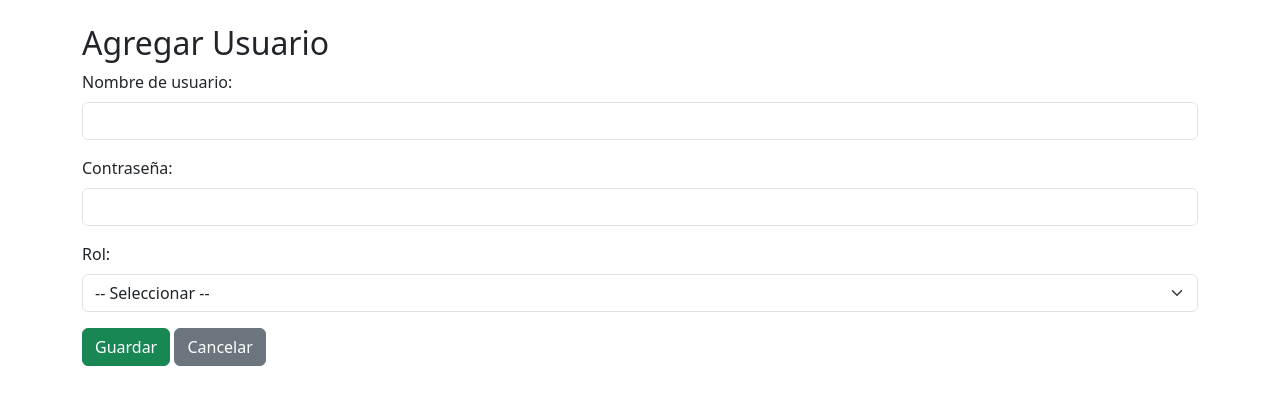
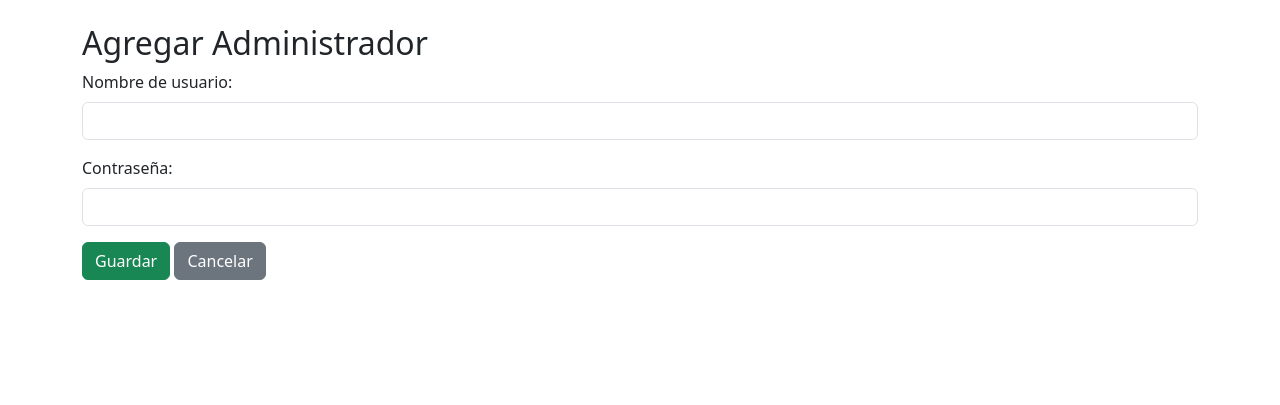
Before and after one commit to AAron2124/proyecto_final, a PHP site: page /usuarios/crear_usuario.php in a window 1280 px wide. Shown: the part 56-461 px from the top of the page. Run offline with PHP 8.4, Linux system fonts and the light colour scheme.

Commit message:
se modifica ususarios

```diff
--- a/admin/alumnos/editar.php
+++ b/admin/alumnos/editar.php
@@ -22,7 +22,6 @@ if ($_SERVER['REQUEST_METHOD'] === 'POST') {
     $telefono = $_POST['telefono'] ?? '';
     $correo = $_POST['correo'] ?? '';
 
-    // Aquí puedes agregar validaciones si quieres
 
     // Actualizar en BD
     $sql = "UPDATE alumnos SET nombre = ?, apellido = ?, fecha_nacimiento = ?, direccion = ?, telefono = ?, correo = ? WHERE id = ?";
--- a/admin/alumnos/eliminar.php
+++ b/admin/alumnos/eliminar.php
@@ -26,9 +26,8 @@ $usuario_id = $alumno['usuario_id'];
 $stmt = $pdo->prepare("DELETE FROM alumnos_grupos WHERE alumno_id = ?");
 $stmt->execute([$alumno_id]);
 
-// Si tienes otras tablas relacionadas con alumno_id, borrar sus registros también aquí
 
-// Ahora eliminar al usuario (esto eliminará también al alumno gracias a ON DELETE CASCADE)
+// eliminar al usuario (esto eliminará también al alumno pq le pusimos  ON DELETE CASCADE)
 $stmt = $pdo->prepare("DELETE FROM usuarios WHERE id = ?");
 $stmt->execute([$usuario_id]);
 
--- a/admin/materias/eliminar.php
+++ b/admin/materias/eliminar.php
@@ -30,7 +30,7 @@ if ($id) {
         $stmt = $pdo->prepare("DELETE FROM materias WHERE id = ?");
         $stmt->execute([$id]);
 
-        // Confirmar la transacción
+        // Confirmar
         $pdo->commit();
     } catch (Exception $e) {
         // Revertir en caso de error
--- a/admin/usuarios/crear_usuario.php
+++ b/admin/usuarios/crear_usuario.php
@@ -6,8 +6,9 @@ require '../../includes/header.php';
 if ($_SERVER["REQUEST_METHOD"] === "POST") {
     $username = $_POST['username'];
     $password = $_POST['password'];
-    $rol = $_POST['rol'];
+    $rol = 'admin'; // Forzar el rol a 'admin' sin importar el valor enviado
 
+    // Insertar solo si el rol es 'admin'
     $stmt = $pdo->prepare("INSERT INTO usuarios (username, password, rol) VALUES (?, ?, ?)");
     $stmt->execute([$username, $password, $rol]);
 
@@ -16,7 +17,7 @@ if ($_SERVER["REQUEST_METHOD"] === "POST") {
 }
 ?>
 
-<h2>Agregar Usuario</h2>
+<h2>Agregar Administrador</h2>
 <form method="POST" class="needs-validation" novalidate>
     <div class="mb-3">
         <label for="username" class="form-label">Nombre de usuario:</label>
@@ -26,14 +27,9 @@ if ($_SERVER["REQUEST_METHOD"] === "POST") {
         <label for="password" class="form-label">Contraseña:</label>
         <input type="password" name="password" id="password" class="form-control" required minlength="6">
     </div>
-    <div class="mb-3">
-        <label for="rol" class="form-label">Rol:</label>
-        <select name="rol" id="rol" class="form-select" required>
-            <option value="">-- Seleccionar --</option>
-            <option value="admin">Administrador</option>
-            <option value="alumno">Alumno</option>
-        </select>
-    </div>
+    <!-- Campo oculto para el rol -->
+    <input type="hidden" name="rol" value="admin">
+
     <button type="submit" class="btn btn-success">Guardar</button>
     <a href="usuarios.php" class="btn btn-secondary">Cancelar</a>
 </form>
--- a/admin/usuarios/usuarios.php
+++ b/admin/usuarios/usuarios.php
@@ -14,7 +14,7 @@ $usuarios = $stmt->fetchAll();
 
 <h2 class="mb-4">Gestión de Usuarios 👤</h2>
 
-<a href="crear_usuario.php" class="btn btn-primary mb-3">Agregar Usuario</a>
+<a href="crear_usuario.php" class="btn btn-primary mb-3">Agregar Administrador</a>
 
 <table class="table table-bordered table-striped">
     <thead class="table-dark">
@@ -32,7 +32,6 @@ $usuarios = $stmt->fetchAll();
             <td><?= htmlspecialchars($usuario['username']) ?></td>
             <td><?= $usuario['rol'] ?></td>
             <td>
-                <a href="editar_usuario.php?id=<?= $usuario['id'] ?>" class="btn btn-warning btn-sm">Editar</a>
                 <a href="eliminar_usuario.php?id=<?= $usuario['id'] ?>" class="btn btn-danger btn-sm" onclick="return confirm('¿Estás seguro de eliminar este usuario?');">Eliminar</a>
             </td>
         </tr>
--- a/views/login.php
+++ b/views/login.php
@@ -1,5 +1,5 @@
 <?php
-// No vuelvas a llamar session_start si ya está en funciones.php
+// No hay q llamar a session_start si ya está en funciones.php
 require '../includes/db.php';
 require '../includes/funciones.php';
 require '../includes/header.php';
@@ -17,7 +17,7 @@ if ($_SERVER["REQUEST_METHOD"] === "POST") {
 
     // Compara directamente usuario y contraseña en texto plano
     if ($user && $password === $user['password']) {
-        // Inicia sesión si no está iniciada (opcional, según tu funciones.php)
+        // Inicia sesión si no está iniciada
         if (session_status() === PHP_SESSION_NONE) {
             session_start();
         }
```
